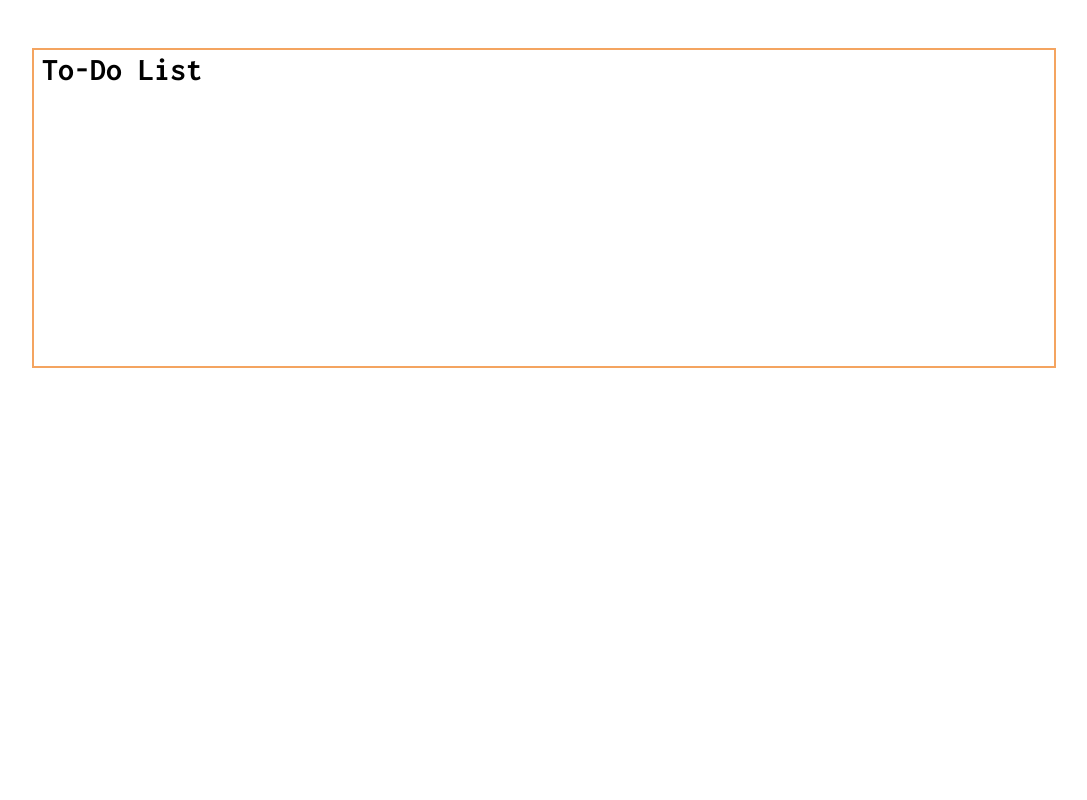
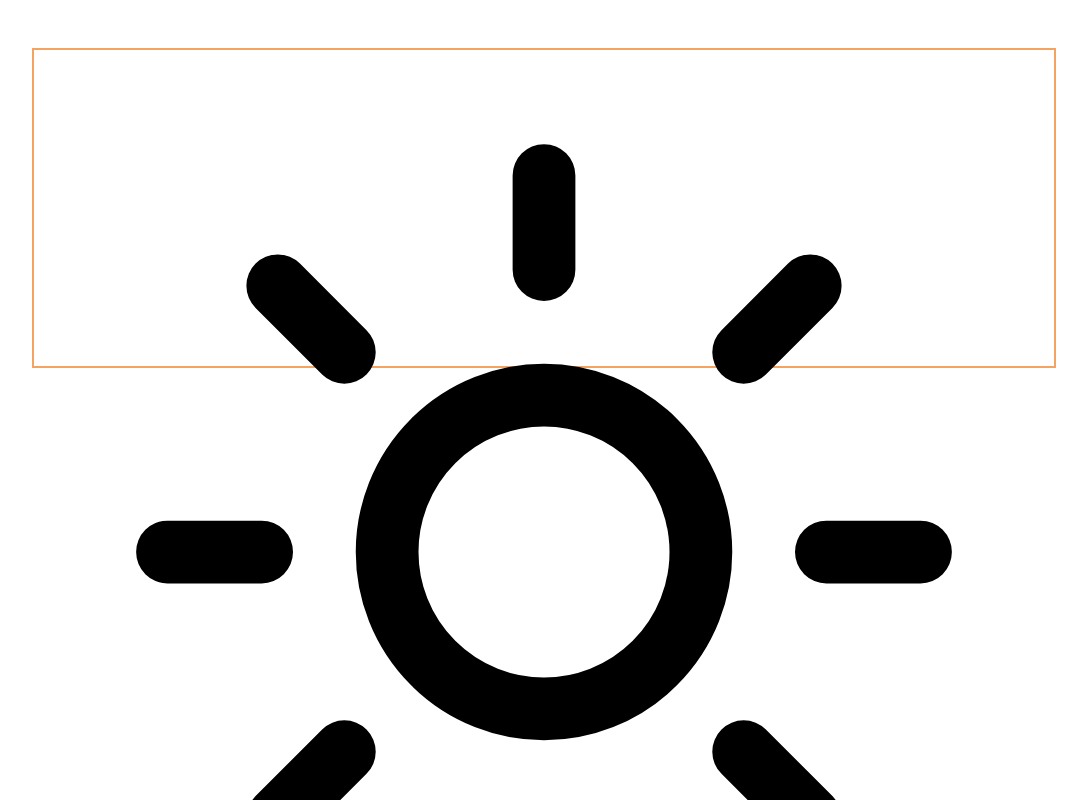
Before and after one commit to Uncannypotato69/To-Do-List, a React (Vite) app: page / in a window 1280 px wide. Shown: the top 800 px of the page, without its empty margins (96-1183 px from the left). Built offline with nearby package versions, Linux system fonts and the light colour scheme.

Commit message:
added sun icon

```diff
--- /dev/null
+++ b/src/components/header/theme/index.jsx
@@ -0,0 +1,10 @@
+import classes from "./theme.module.css"
+
+export default function Theme(){
+    return(
+        <svg xmlns="http://www.w3.org/2000/svg" fill="none" viewBox="0 0 24 24" strokeWidth={1.5} stroke="currentColor" className="size-6">
+  <path strokeLinecap="round" strokeLinejoin="round" d="M12 3v2.25m6.364.386-1.591 1.591M21 12h-2.25m-.386 6.364-1.591-1.591M12 18.75V21m-4.773-4.227-1.591 1.591M5.25 12H3m4.227-4.773L5.636 5.636M15.75 12a3.75 3.75 0 1 1-7.5 0 3.75 3.75 0 0 1 7.5 0Z" />
+        </svg>
+
+    )
+}
--- a/src/main.jsx
+++ b/src/main.jsx
@@ -1,8 +1,10 @@
+import Theme from "./components/header/theme"
 
 
 export default function Main(){
   return(
     <div className="app container section">
+    <Theme/>
     <h1>To-Do List</h1>
   </div>
   )
```
Also changed, not shown: src/components/header/header.jsx (added), src/components/header/header.module.css (added), src/components/header/theme/theme.module.css (added).
